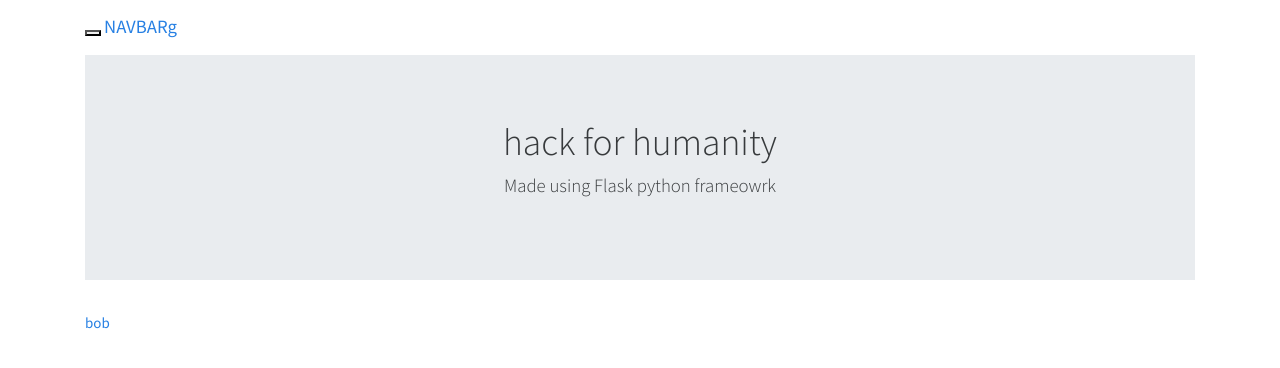
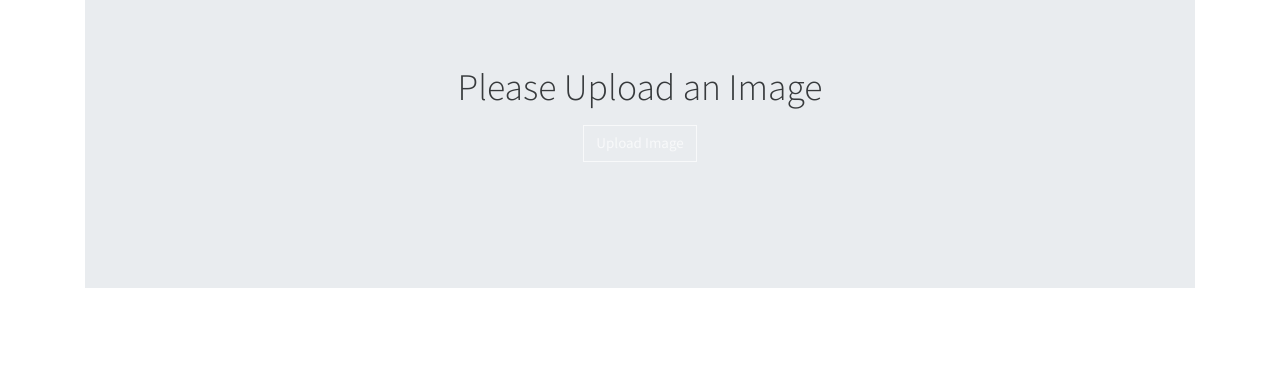
Before and after one commit to LukeM7/HackForHumanity2020, a Flask app: page / in a window 1280 px wide. Shown: the top 368 px of the page. Run offline with Flask 2, Linux system fonts and the light colour scheme; some libraries are stand-ins or nearby versions.

Commit message:
We're coming back boys

```diff
--- a/trashy/app.py
+++ b/trashy/app.py
@@ -1,5 +1,5 @@
 from flask import Flask, render_template, flash, redirect, url_for, session, request, logging
-from functools import wraps
+from flask_bootstrap import Bootstrap
 import requests
 
 app = Flask(__name__)
--- a/trashy/templates/home.html
+++ b/trashy/templates/home.html
@@ -1,12 +1,20 @@
-  {% extends 'layout.html' %}
+{% extends 'layout.html' %}
 
-  {% block body %}
-    <div class="jumbotron text-center">
-      <h1>hack for humanity</h1>
-      <p class="lead"> Made using Flask python frameowrk </p>
-    </div>
-    <a href="/about">bob</a>
+{% block body %}
+<div class="jumbotron text-center">
+  <h1>Please Upload an Image</h1>
+        <p><input type="file" accept="image/*" name="image" id="file"  onchange="loadFile(event)" style="display: none;"></p>
+        <p><label for="file" class="btn btn-front-margin btn-outline-light" style="cursor: pointer;">Upload Image</label></p>
 
+        <p><img id="output" width="200" /></p>
+	</div>
+<!-- might add a cartoon web scrap image here -->
+<script>
+  var loadFile = function(event) {
+      var image = document.getElementById('output');
+      image.src = URL.createObjectURL(event.target.files[0]);
 
-    <!-- might add a cartoon web scrap image here -->
-  {% endblock %}
+      return image.src;
+  };
+</script>
+{% endblock %}
--- a/trashy/templates/layout.html
+++ b/trashy/templates/layout.html
@@ -3,7 +3,7 @@
 
   <head>
     <meta charset="utf-8">
-    <title>hackathy</title>
+    <title>Trashy</title>
 
 
 
@@ -21,7 +21,6 @@
     <link rel="stylesheet" href="https://maxcdn.bootstrapcdn.com/bootstrap/3.3.7/css/bootstrap.min.css"> -->
   </head>
   <body>
-    {% include 'includes/_navbar.html' %}
 
     <div class="container">
       {% include 'includes/_messages.html' %}
```
Also changed, not shown: 2 other files.
